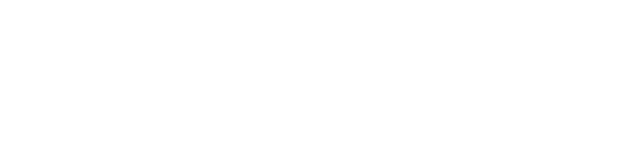
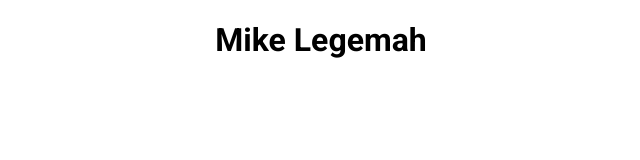
Before and after one commit to MikeLegemah5799/Project_2, a plain HTML site: page index.html in a window 1280 px wide. Shown: the whole page, without its empty margins (319-959 px from the left). Drawn offline with Linux system fonts and the light colour scheme.

Commit message:
Added in style for h1

```diff
--- a/index.html
+++ b/index.html
@@ -11,7 +11,9 @@
 
     <body>
         <header>
-
+            <div class="name">
+                <h1>Mike Legemah</h1>
+            </div><!--end of name-->
         </header>
 
 
--- a/stylesheets/style.css
+++ b/stylesheets/style.css
@@ -3,6 +3,10 @@
     font-family: 'Roboto', sans-serif;
 }
 
+.name{
+    text-align: center;
+}
+
 h1{
 
 }
```
